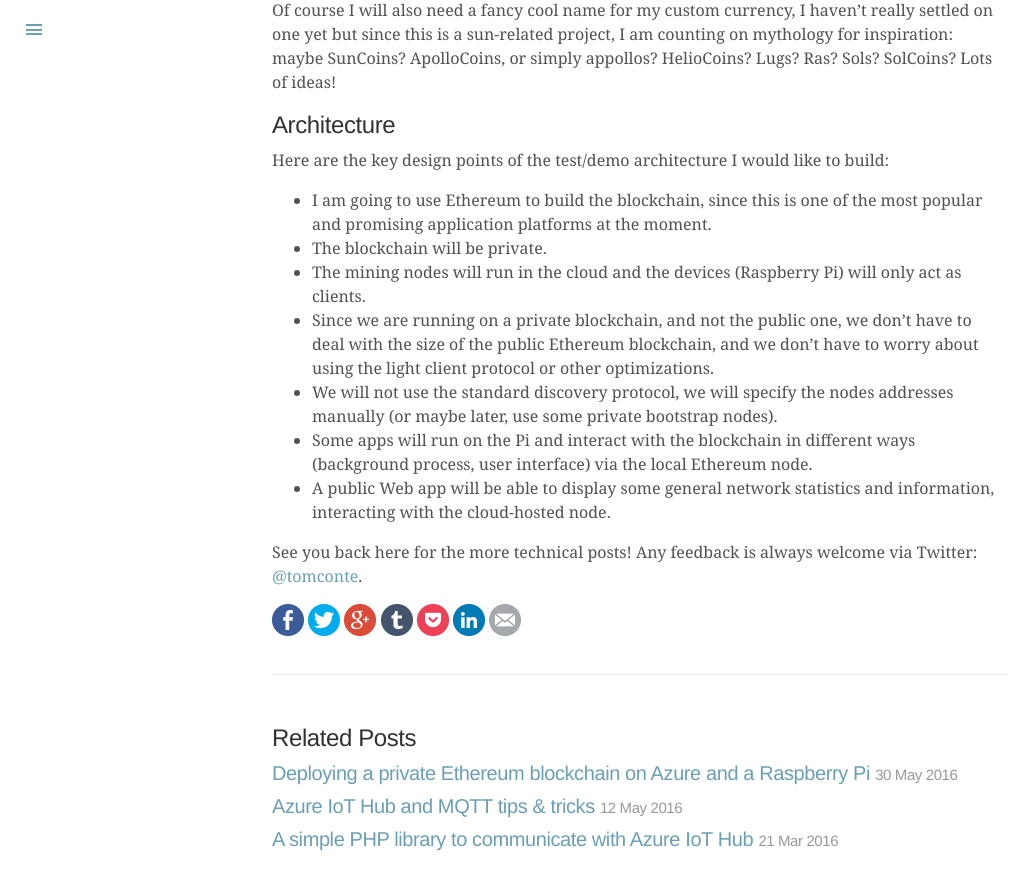
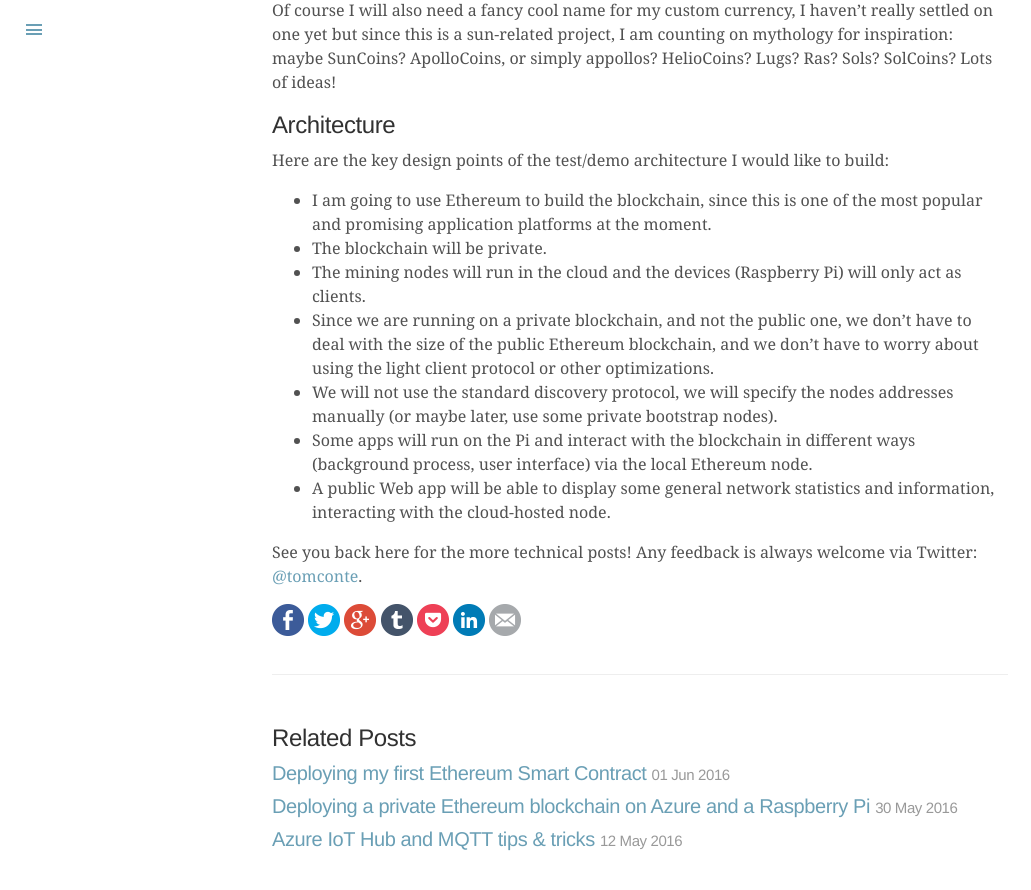
Before and after one commit to tomconte/tomconte.github.io, a Jekyll site: the page built from _posts/2016-05-26-exploring-the-blockchain-with-iot.md, in a window 1280 px wide and 900 px high, scrolled down 956 px. Shown: the top 890 px of the window, without its empty margins (0-1031 px from the left). Built offline with Jekyll 4.4.1, drawn with Linux system fonts in a browser that asks for light colours.

Commit message:
Finalize post

```diff
--- a/_posts/2016-06-01-deploying-my-first-smart-contract.md
+++ b/_posts/2016-06-01-deploying-my-first-smart-contract.md
@@ -1,5 +1,6 @@
 ---
-published: false
+title: Deploying my first Ethereum Smart Contract
+layout: post
 ---
 Now that we have a private blockchain infrastructure, let's write our first Smart Contract! First, a few words about what I would like to achieve based on the scenario I described before...
 
```
Also changed, not shown: other parts of _posts/2016-06-01-deploying-my-first-smart-contract.md (+2 -0 lines), images/2016-05-31_21-58-35.png (added).
